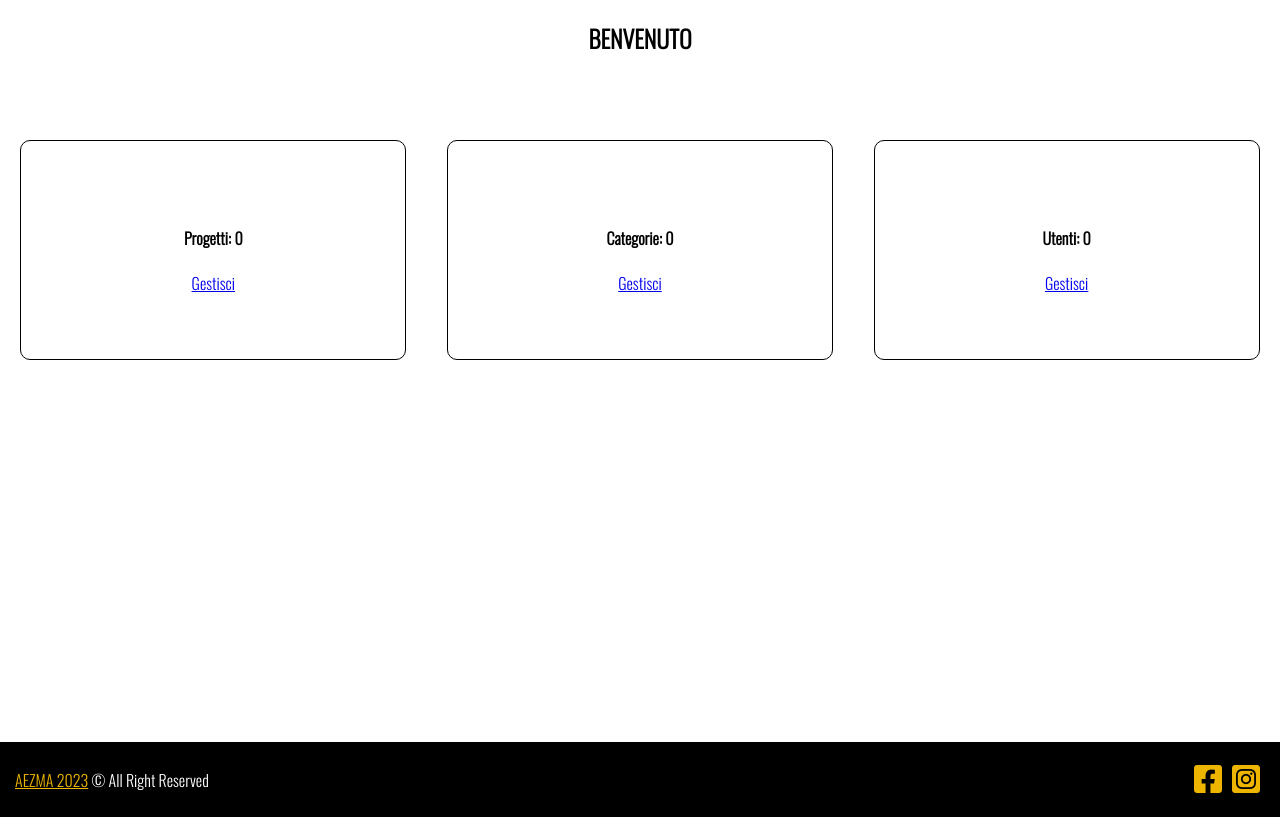
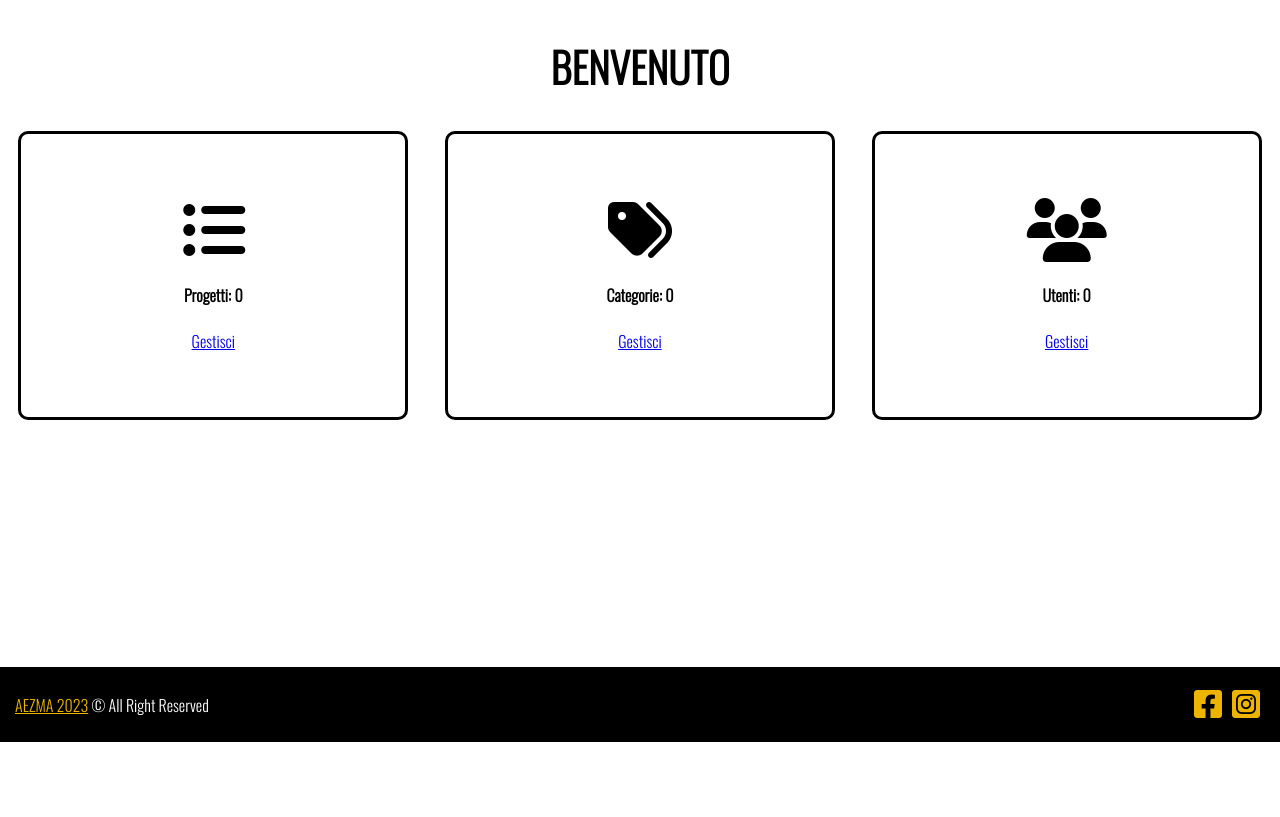
Before and after one commit to biondo92/esame3, a PHP site: page /dashboard.php in a window 1280 px wide. Shown: the part 58-875 px from the top of the page. After the commit the page ends 800 px from the top, so only its background shows below. Run offline with PHP 8.4, Linux system fonts and the light colour scheme; data that the repository does not hold is empty.

Commit message:
style scss

```diff
--- a/dashboard.php
+++ b/dashboard.php
@@ -62,14 +62,17 @@ foreach ($users as $p) {
             <h2>BENVENUTO</h2>
             <div class="square">
                 <div class="stat">
+                    <i class="fa-solid fa-list-ul fa-4x"></i>
                     <h4>Progetti: <strong><?php echo $stat['prog'] ?></strong> </h4>
                     <a href="projects.php">Gestisci</a>
                 </div>
                 <div class="stat">
+                    <i class="fa-solid fa-tags fa-4x"></i>
                     <h4>Categorie: <strong><?php echo $stat['cat'] ?></strong> </h4>
                     <a href="categories.php">Gestisci</a>
                 </div>
                 <div class="stat">
+                    <i class="fa-solid fa-users fa-4x"></i>
                     <h4>Utenti: <strong><?php echo $stat['users'] ?></strong> </h4>
                     <a href="users.php">Gestisci</a>
                 </div>
--- a/login.php
+++ b/login.php
@@ -72,7 +72,7 @@ if ($_SERVER['REQUEST_METHOD'] === 'POST') {
                         <input type="email" id="email" name="email" placeholder="Email">
                     </div>
                     <div class="input">
-                        <input type="password" id="pass" name="pass" placeholder="Email">
+                        <input type="password" id="pass" name="pass" placeholder="Password">
                     </div>
                     <div class="input">
                         <button type="submit">ACCEDI</button>
--- a/style/style.css
+++ b/style/style.css
@@ -295,6 +295,11 @@ footer ul li {
     flex-direction: column;
     height: 100%;
 }
+#categories .wrapper h2,
+#users .wrapper h2,
+#projects .wrapper h2 {
+    font-size: 2.6em;
+}
 #categories .wrapper #controls,
 #users .wrapper #controls,
 #projects .wrapper #controls {
@@ -331,6 +336,11 @@ table td {
 }
 table td form {
     display: inline;
+}
+table thead,
+table tfoot {
+    background: #000;
+    color: #edb500;
 }
 table td:nth-child(1),
 table th:nth-child(1) {
@@ -432,7 +442,7 @@ button:hover {
 
 #dashboard {
     position: relative;
-    height: calc(100vh - 58px);
+    height: calc(100vh - 133px);
     margin-top: 58px;
 }
 #dashboard .wrapper {
@@ -445,6 +455,9 @@ button:hover {
     justify-content: center;
     flex-direction: column;
 }
+#dashboard .wrapper h2 {
+    font-size: 2.6em;
+}
 
 .square {
     width: 100%;
@@ -452,10 +465,9 @@ button:hover {
     flex-direction: row;
     align-items: center;
     justify-content: space-around;
-    margin-top: 5%;
 }
 .square .stat {
-    border: 1px solid black;
+    border: 3px solid black;
     border-radius: 10px;
     display: flex;
     flex-direction: column;
--- a/style/style.scss
+++ b/style/style.scss
@@ -303,11 +303,11 @@ footer {
         height: 100%;
         background: #CCC;
 
-        h1{
+        h1 {
             display: flex;
             align-items: center;
 
-            img{
+            img {
                 width: 50px;
             }
         }
@@ -339,6 +339,10 @@ footer {
         align-items: center;
         flex-direction: column;
         height: 100%;
+
+        h2 {
+            font-size: 2.6em;
+        }
 
         #controls {
             width: 90%;
@@ -378,6 +382,12 @@ table {
         form {
             display: inline;
         }
+    }
+
+    thead,
+    tfoot {
+        background: #000;
+        color: #edb500;
     }
 
     td:nth-child(1),
@@ -491,7 +501,7 @@ button:hover {
 
 #dashboard {
     position: relative;
-    height: calc(100vh - 58px);
+    height: calc(100vh - 133px);
 
     margin-top: 58px;
 
@@ -504,6 +514,10 @@ button:hover {
         align-items: center;
         justify-content: center;
         flex-direction: column;
+
+        h2 {
+            font-size: 2.6em;
+        }
     }
 
 
@@ -515,10 +529,10 @@ button:hover {
     flex-direction: row;
     align-items: center;
     justify-content: space-around;
-    margin-top: 5%;
+
 
     .stat {
-        border: 1px solid black;
+        border: 3px solid black;
         border-radius: 10px;
         display: flex;
         flex-direction: column;
@@ -549,7 +563,7 @@ button:hover {
     }
 }
 
-.login-box{
+.login-box {
     width: 30%;
     height: 40%;
     display: flex;
@@ -559,11 +573,11 @@ button:hover {
     border: 1px solid black;
     border-radius: 25px;
 
-    .input{
+    .input {
         margin-bottom: 12px;
 
-        input{
-            font-size:2em;
+        input {
+            font-size: 2em;
         }
     }
 }
```
Lines whose indentation alone changed are shown as unchanged.
